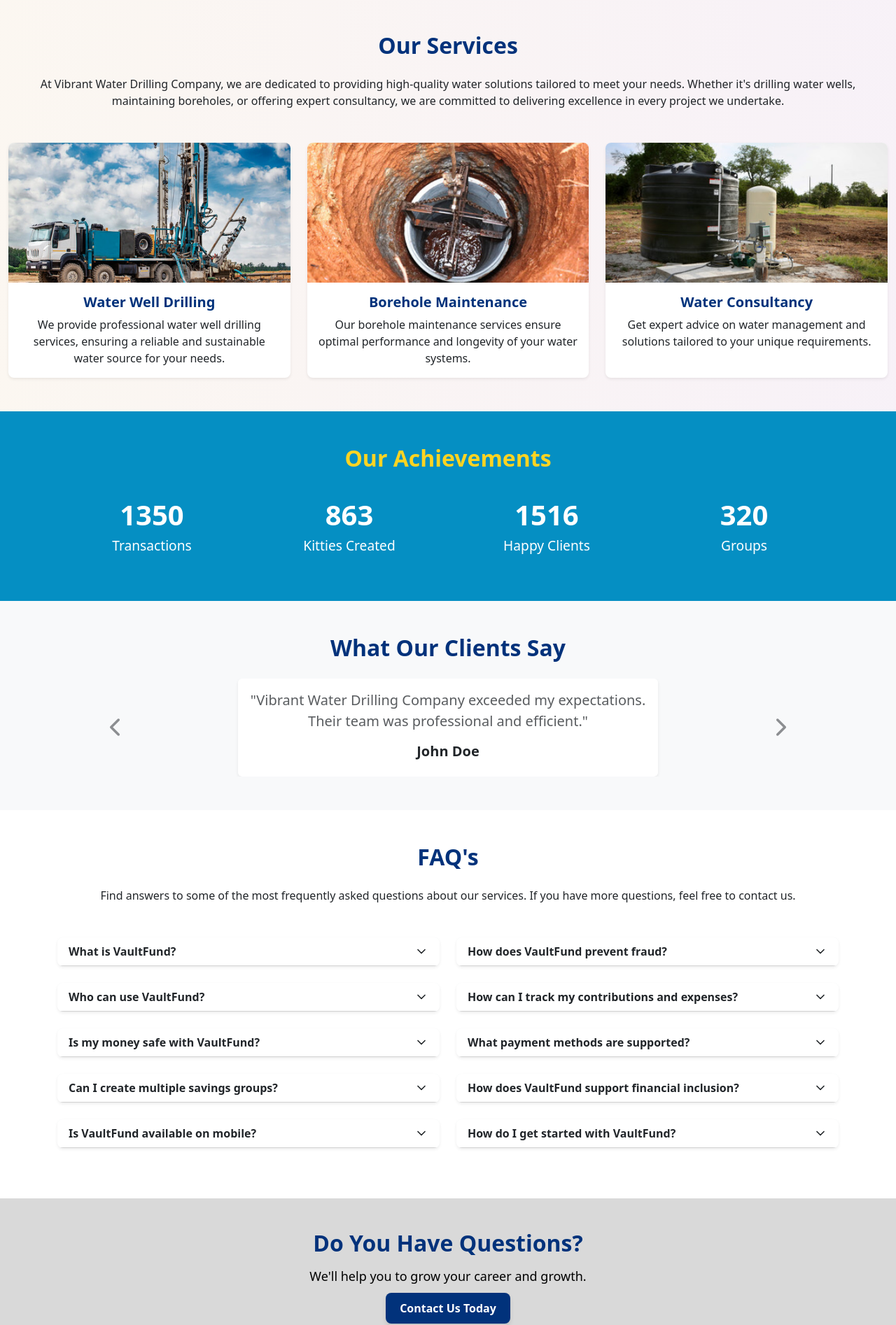
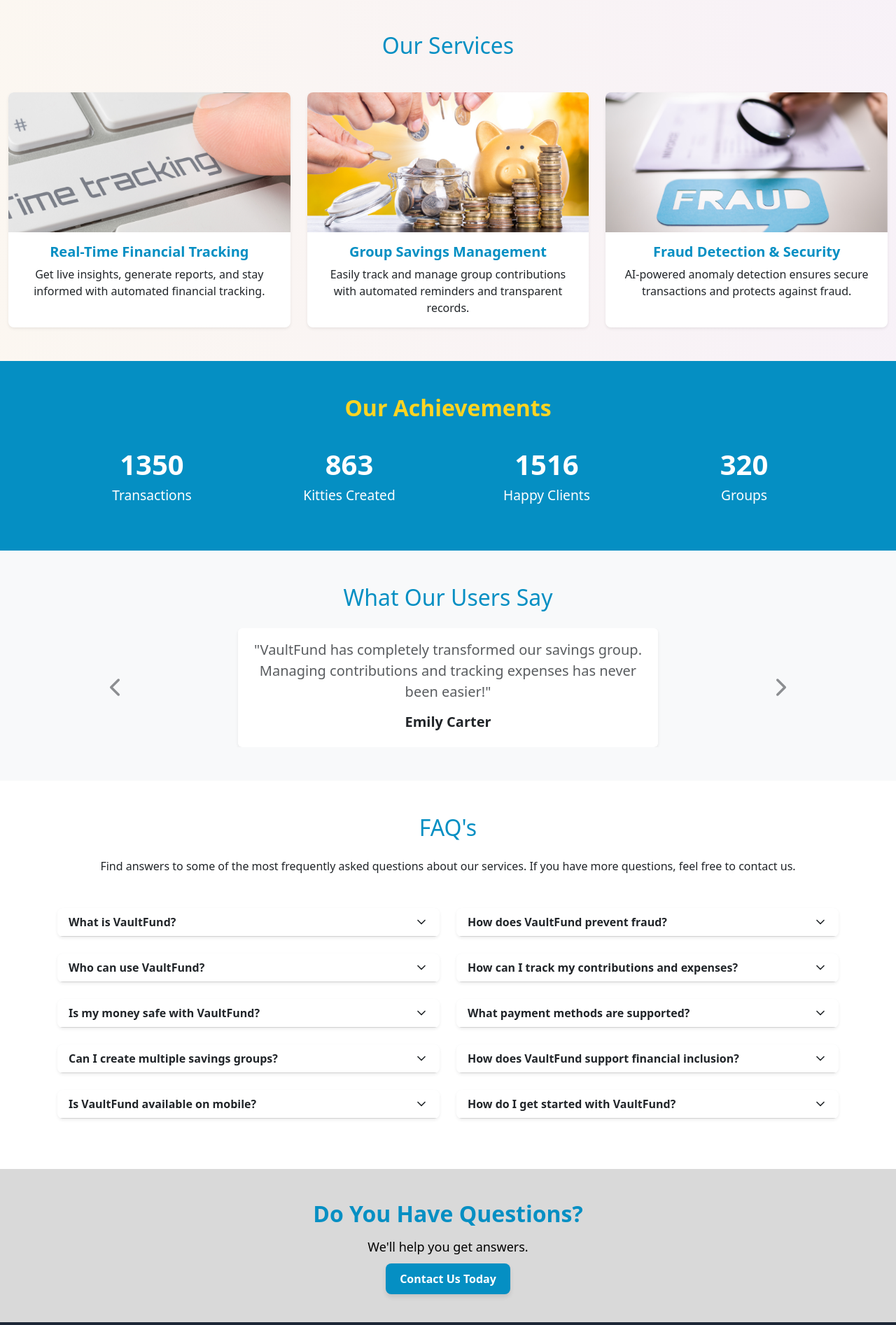
Before and after one commit to DBEST-EZRA/Vault-fund-client-, a React (Create React App) app: page / in a window 1280 px wide. Shown: the part 868-2762 px from the top of the page at 70% size. Built offline with nearby package versions, Linux system fonts and the light colour scheme.

Commit message:
committed

```diff
--- a/src/components/AskedQuestions.jsx
+++ b/src/components/AskedQuestions.jsx
@@ -70,10 +70,7 @@
 
   return (
     <div className="container py-5" data-aos="fade-up">
-      <h2
-        className="text-center mb-4"
-        style={{ color: "#01327b", fontWeight: "bold" }}
-      >
+      <h2 className="text-center mb-4" style={{ color: "#058fc3" }}>
         FAQ's
       </h2>
       <p className="text-center mb-5">
--- a/src/components/Footer.jsx
+++ b/src/components/Footer.jsx
@@ -38,7 +38,7 @@
           <div className="send flex">
             <div className={`text ${isVisible ? "fade-in" : ""}`}>
               <span>Do You Have Questions?</span>
-              <p>We'll help you to grow your career and growth.</p>
+              <p>We'll help you get answers.</p>
             </div>
             <a
               href={`https://wa.me/254794930049?text=${encodeURIComponent(
@@ -50,7 +50,7 @@
               style={{
                 textDecoration: "none",
                 color: "#fff",
-                backgroundColor: "#01327b",
+                backgroundColor: "#058fc3",
                 padding: "10px 20px",
                 borderRadius: "8px",
                 fontWeight: "bold",
--- a/src/components/HomeServices.jsx
+++ b/src/components/HomeServices.jsx
@@ -3,9 +3,9 @@
 import AOS from "aos";
 import "aos/dist/aos.css";
 
-import wellDrillingImage from "../images/truck.jpg";
-import boreholeMaintenanceImage from "../images/well.jpg";
-import waterConsultancyImage from "../images/water.jpg";
+import wellDrillingImage from "../images/1.png";
+import boreholeMaintenanceImage from "../images/2.png";
+import waterConsultancyImage from "../images/3.png";
 
 const HomeServices = () => {
   useEffect(() => {
@@ -14,21 +14,21 @@
 
   const services = [
     {
-      title: "Water Well Drilling",
+      title: "Real-Time Financial Tracking",
       description:
-        "We provide professional water well drilling services, ensuring a reliable and sustainable water source for your needs.",
+        "Get live insights, generate reports, and stay informed with automated financial tracking.",
       image: wellDrillingImage,
     },
     {
-      title: "Borehole Maintenance",
+      title: "Group Savings Management",
       description:
-        "Our borehole maintenance services ensure optimal performance and longevity of your water systems.",
+        "Easily track and manage group contributions with automated reminders and transparent records.",
       image: boreholeMaintenanceImage,
     },
     {
-      title: "Water Consultancy",
+      title: "Fraud Detection & Security",
       description:
-        "Get expert advice on water management and solutions tailored to your unique requirements.",
+        "AI-powered anomaly detection ensures secure transactions and protects against fraud.",
       image: waterConsultancyImage,
     },
   ];
@@ -45,19 +45,10 @@
           animation: "gradientAnimation 8s ease infinite",
         }}
       >
-        <h2
-          className="text-center mb-4"
-          style={{ color: "#01327b", fontWeight: "bold" }}
-        >
+        <h2 className="text-center mb-4" style={{ color: "#058fc3" }}>
           Our Services
         </h2>
-        <p className="text-center mb-5">
-          At Vibrant Water Drilling Company, we are dedicated to providing
-          high-quality water solutions tailored to meet your needs. Whether it's
-          drilling water wells, maintaining boreholes, or offering expert
-          consultancy, we are committed to delivering excellence in every
-          project we undertake.
-        </p>
+        <p className="text-center mb-5"></p>
         <div className="row g-4">
           {services.map((service, index) => (
             <div className="col-md-4" key={index}>
@@ -83,7 +74,7 @@
                 <div className="card-body text-center">
                   <h5
                     className="card-title fw-bold"
-                    style={{ color: "#01327b" }}
+                    style={{ color: "#058fc3" }}
                   >
                     {service.title}
                   </h5>
--- a/src/components/Testimonials.jsx
+++ b/src/components/Testimonials.jsx
@@ -11,55 +11,36 @@
 
   const testimonials = [
     {
-      name: "John Doe",
-      text: "Vibrant Water Drilling Company exceeded my expectations. Their team was professional and efficient.",
+      name: "Emily Carter",
+      text: "VaultFund has completely transformed our savings group. Managing contributions and tracking expenses has never been easier!",
     },
     {
-      name: "Jane Smith",
-      text: "I am extremely satisfied with their borehole maintenance services. Highly recommend them!",
+      name: "Daniel Ochieng",
+      text: "The fraud detection system gives us peace of mind. Our group funds are secure and well-managed.",
     },
     {
-      name: "Samuel Kimani",
-      text: "Reliable and trustworthy. Vibrant is the best in Nairobi for water solutions.",
+      name: "Sophia Martinez",
+      text: "I love how transparent VaultFund is. Every member can see transactions in real-time, ensuring trust and accountability.",
     },
     {
-      name: "Alice Johnson",
-      text: "Excellent service! They completed the job on time and with great precision.",
+      name: "James Mwaura",
+      text: "VaultFund's automated reminders have helped us stay on track with our savings goals. Highly recommended!",
     },
     {
-      name: "Peter Otieno",
-      text: "Their consultancy services helped us plan our water drilling project perfectly.",
+      name: "Linda Johnson",
+      text: "The investment tracking feature is a game-changer. We can now monitor our group investments with ease.",
     },
     {
-      name: "Grace Njoroge",
-      text: "Their customer service is unmatched. Truly a company that values its clients.",
-    },
-    {
-      name: "Michael Mwangi",
-      text: "Thanks to Vibrant, we now have a sustainable water source for our farm.",
-    },
-    {
-      name: "Nancy Wafula",
-      text: "Very professional team. They handled our project with utmost care and dedication.",
-    },
-    {
-      name: "David Chege",
-      text: "Affordable and reliable. I wouldn't hesitate to recommend Vibrant to anyone.",
-    },
-    {
-      name: "Lydia Kiplagat",
-      text: "The best decision I made was choosing Vibrant Water Drilling Company. Fantastic experience!",
+      name: "Michael Adeyemi",
+      text: "Seamless payments and easy fund transfers make VaultFund the perfect platform for community savings.",
     },
   ];
 
   return (
     <section className="py-5 bg-light" data-aos="fade-up">
       <div className="container">
-        <h2
-          className="text-center mb-4"
-          style={{ color: "#01327b", fontWeight: "bold" }}
-        >
-          What Our Clients Say
+        <h2 className="text-center mb-4" style={{ color: "#058fc3" }}>
+          What Our Users Say
         </h2>
         <div
           id="testimonialCarousel"
--- a/src/components/footer.css
+++ b/src/components/footer.css
@@ -9,7 +9,7 @@
 .footerContact span {
   font-weight: bold;
   font-size: 32px;
-  color: #01327b;
+  color: #058fc3;
 }
 
 .footerContact p {
@@ -32,7 +32,7 @@
 }
 
 .btn5 {
-  background-color: #01327b;
+  background-color: #058fc3;
   color: white;
   font-size: 16px;
   font-weight: bold;
@@ -47,7 +47,7 @@
 }
 
 .btn6 {
-  background-color: #01327b;
+  background-color: #058fc3;
   color: white;
   font-size: 13px;
   font-weight: bold;
@@ -66,7 +66,7 @@
 }
 
 .btn5:active {
-  background-color: #00264d;
+  background-color: #058fc3;
   transform: translateY(0);
   box-shadow: 0px 4px 6px rgba(0, 0, 0, 0.1);
 }
```
